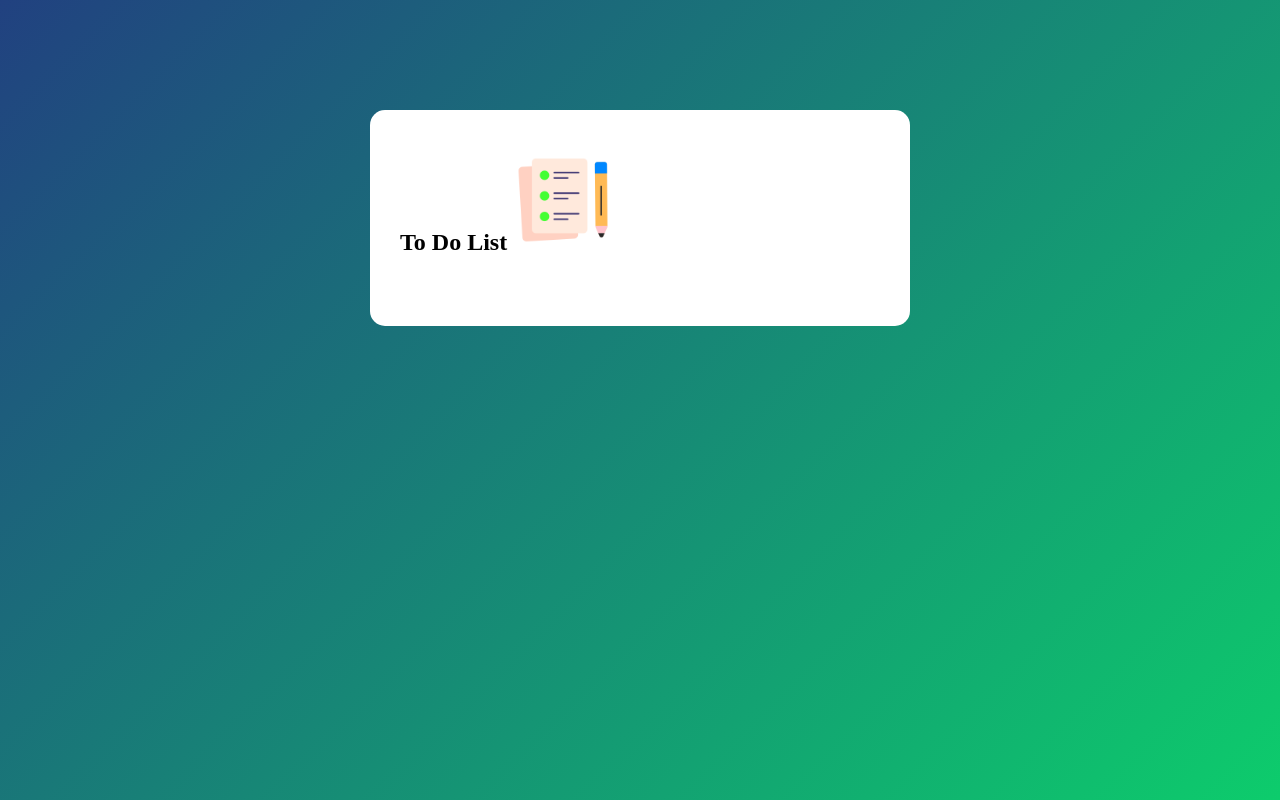
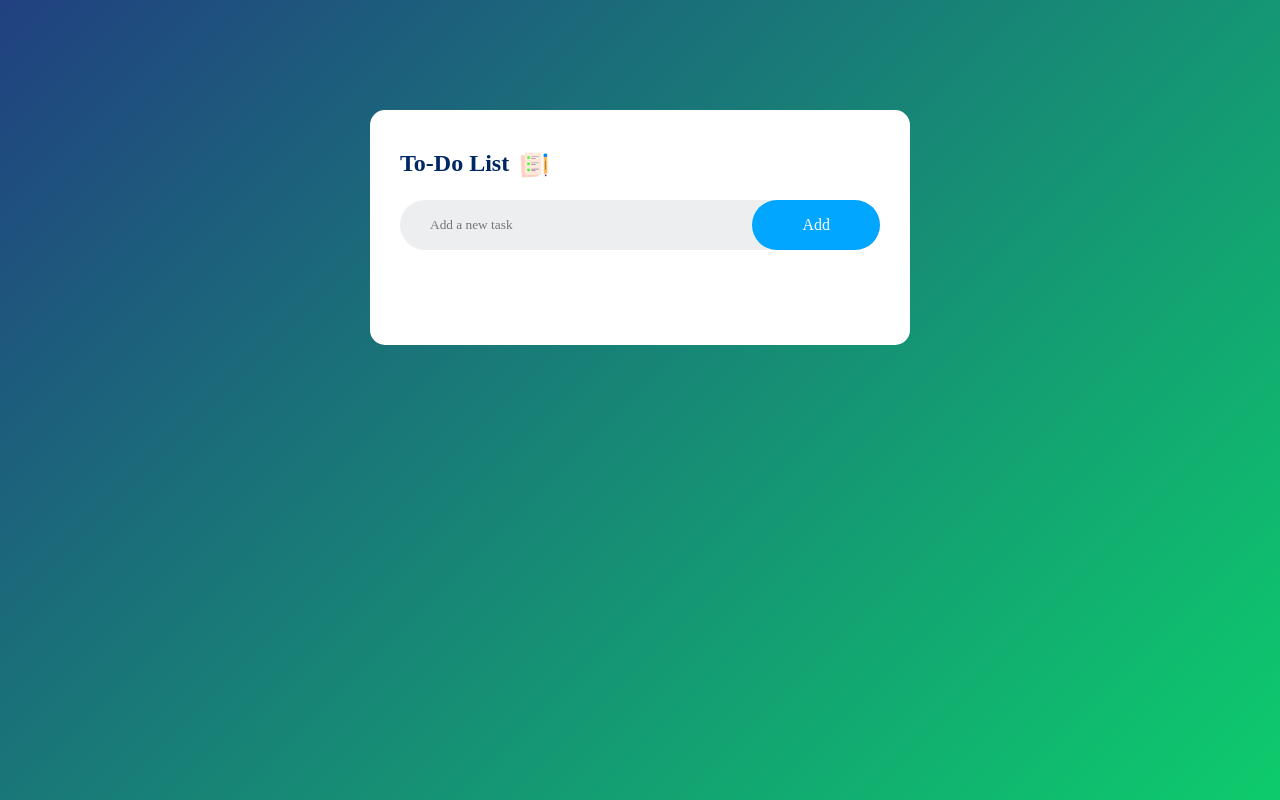
Before and after one commit to Hiruna-SP/To-Do-App, a plain HTML site: page index.html in a window 1280 px wide. Drawn offline with Linux system fonts and the light colour scheme.

Commit message:
Add styles for input field

```diff
--- a/index.html
+++ b/index.html
@@ -9,7 +9,11 @@
 <body>
     <div class="container">
         <div class="todoapp">
-            <h2>To Do List <img src="images/icon.png" alt="Icon"/></h2>
+            <h2>To-Do List <img src="images/icon.png" alt="Icon"/></h2>
+            <div class="row">
+                <input type="text" id="input field" placeholder="Add a new task">
+                <button>Add</button>
+            </div>
         </div>
 
     </div>
--- a/style.css
+++ b/style.css
@@ -20,3 +20,47 @@
     padding: 40px 30px 70px ;
     border-radius:15px ;
 }
+
+.todoapp h2{
+    color: #002765;
+    text-align: center;
+    display: flex;
+    margin-bottom: 20px;
+}
+
+.todoapp h2 img{
+    width: 30px;
+    margin-left: 10px;
+}
+
+.row{
+    display: flex;
+    align-items: center;
+    justify-content: space-between;
+    background: #edeef0;
+    padding-left: 20px;
+    border-radius: 30px;
+    margin-bottom: 25px;
+
+}
+.row input{
+    flex: 1;
+    border: none;
+    outline: none;
+    background: transparent;
+    padding: 10px;
+
+}
+
+.row button{
+    border: none;
+    outline: none;
+    padding: 16px 50px;
+    background: #00a6ff;
+    color: #fff;
+    font-size: 16px;
+    border-radius: 30px;
+    cursor: pointer;
+
+
+}
```
